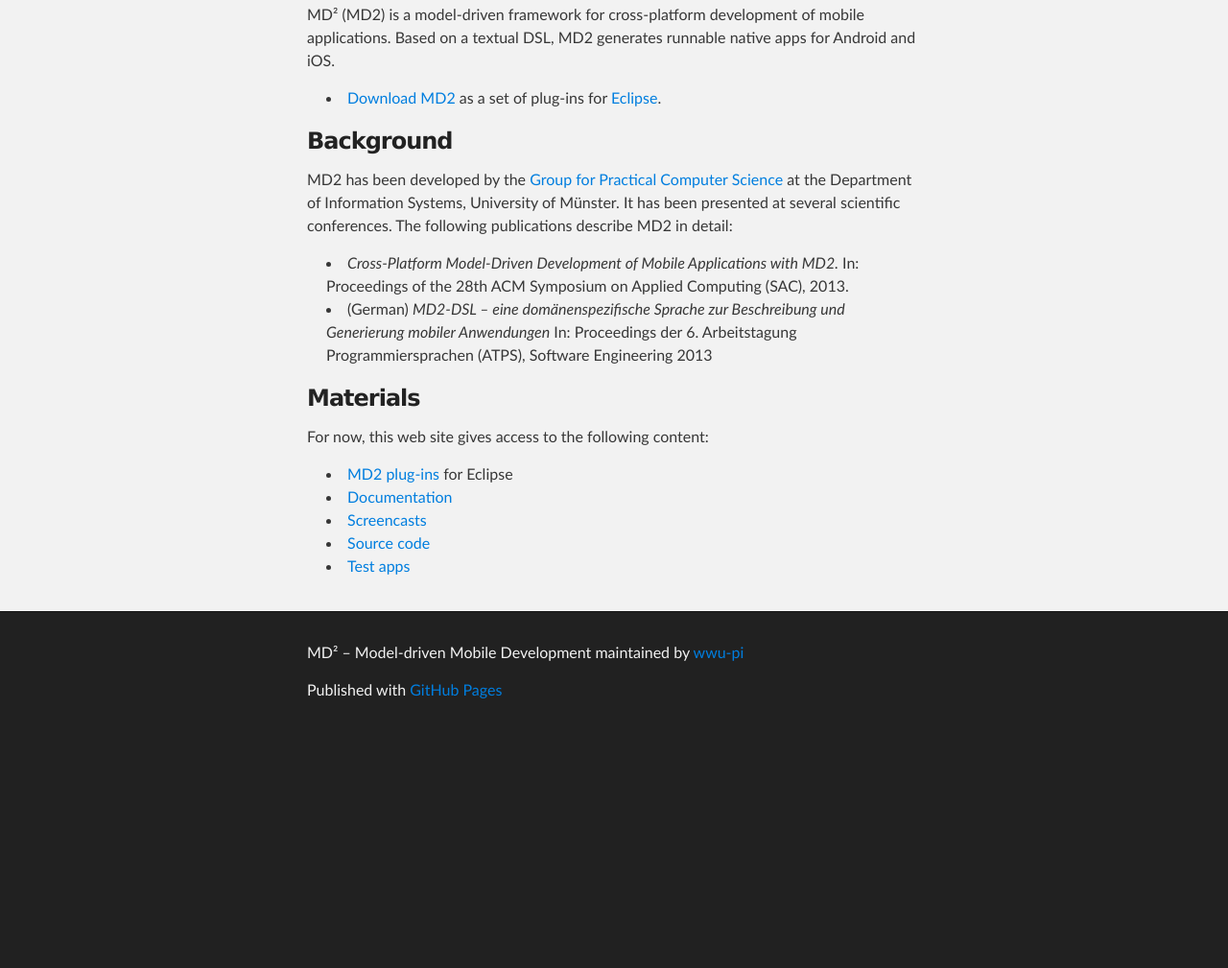
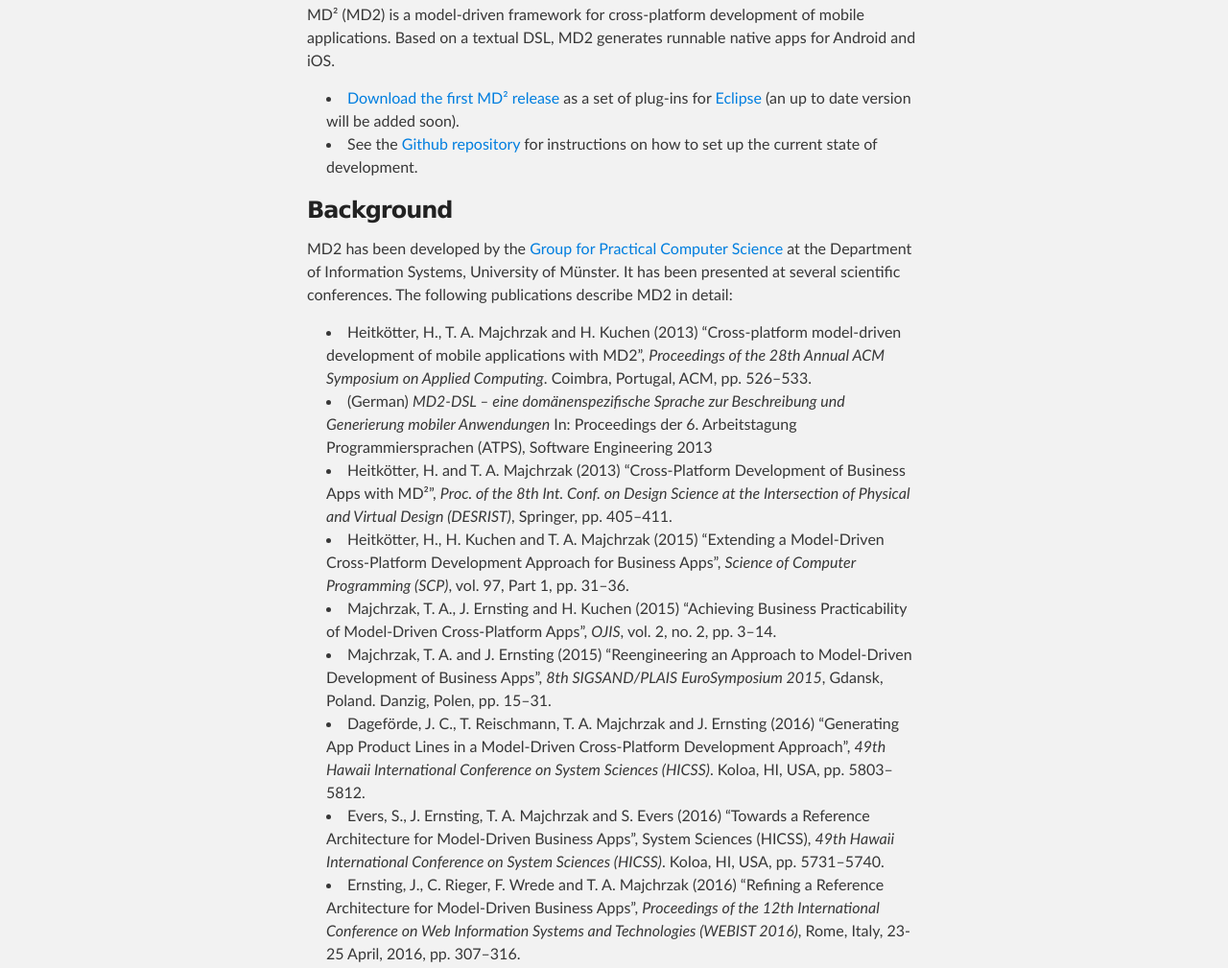
Before and after one commit to wwu-pi/md2-web, a plain HTML site: page index.html in a window 1280 px wide. Shown: the part 366-1375 px from the top of the page at 96% size. Before the commit the page ends 1132 px from the top, so only its background shows below. Drawn offline with Linux system fonts and the light colour scheme.

Commit message:
Update publication list

```diff
--- a/index.html
+++ b/index.html
@@ -33,18 +33,39 @@
 
 <ul>
 <li>
-<a href="http://wwu-pi.github.com/md2-web/res/MD2-plugins.zip">Download MD2</a> as a set of plug-ins for <a href="http://www.eclipse.org">Eclipse</a>.</li>
-</ul><h3>Background</h3>
+<a href="http://wwu-pi.github.com/md2-web/res/MD2-plugins.zip">Download the first MD² release</a> as a set of plug-ins for <a href="http://www.eclipse.org">Eclipse</a> (an up to date version will be added soon).</li>
+<li>See the <a href="https://github.com/wwu-pi/md2-framework">Github repository</a> for instructions on how to set up the current state of development.
+</ul>
 
-<p>MD2 has been developed by the <a href="https://www.wi.uni-muenster.de/department/groups/pi">Group for Practical Computer Science</a> at the Department of Information Systems, University of Münster.
+<h3>Background</h3>
+
+<p>MD2 has been developed by the <a href="https://www.wi.uni-muenster.de/department/pi">Group for Practical Computer Science</a> at the Department of Information Systems, University of Münster.
 It has been presented at several scientific conferences.
 The following publications describe MD2 in detail:</p>
 
 <ul>
 <li>
-<em>Cross-Platform Model-Driven Development of Mobile Applications with MD2.</em> In: Proceedings of the 28th ACM Symposium on Applied Computing (SAC), 2013.</li>
-<li>(German) <em>MD2-DSL – eine domänenspezifische Sprache zur Beschreibung und Generierung mobiler Anwendungen</em> In: Proceedings der 6. Arbeitstagung Programmiersprachen (ATPS), Software Engineering 2013</li>
-</ul><h3>Materials</h3>
+Heitkötter, H., T. A. Majchrzak and H. Kuchen (2013) “Cross-platform model-driven development of mobile applications with MD2”, <em>Proceedings of the 28th Annual ACM Symposium on Applied Computing</em>. Coimbra, Portugal, ACM, pp. 526–533.
+</li><li>
+(German) <em>MD2-DSL – eine domänenspezifische Sprache zur Beschreibung und Generierung mobiler Anwendungen</em> In: Proceedings der 6. Arbeitstagung Programmiersprachen (ATPS), Software Engineering 2013
+</li><li>
+Heitkötter, H. and T. A. Majchrzak (2013) “Cross-Platform Development of Business Apps with MD²”, <em>Proc. of the 8th Int. Conf. on Design Science at the Intersection of Physical and Virtual Design (DESRIST)</em>, Springer, pp. 405–411.
+</li><li>
+Heitkötter, H., H. Kuchen and T. A. Majchrzak (2015) “Extending a Model-Driven Cross-Platform Development Approach for Business Apps”, <em>Science of Computer Programming (SCP)</em>, vol. 97, Part 1, pp. 31–36.
+</li><li>
+Majchrzak, T. A., J. Ernsting and H. Kuchen (2015) “Achieving Business Practicability of Model-Driven Cross-Platform Apps”, <em>OJIS</em>, vol. 2, no. 2, pp. 3–14.
+</li><li>
+Majchrzak, T. A. and J. Ernsting (2015) “Reengineering an Approach to Model-Driven Development of Business Apps”, <em>8th SIGSAND/PLAIS EuroSymposium 2015</em>, Gdansk, Poland. Danzig, Polen, pp. 15–31.
+</li><li>
+Dageförde, J. C., T. Reischmann, T. A. Majchrzak and J. Ernsting (2016) “Generating App Product Lines in a Model-Driven Cross-Platform Development Approach”, <em>49th Hawaii International Conference on System Sciences (HICSS)</em>. Koloa, HI, USA, pp. 5803–5812.
+</li><li>
+Evers, S., J. Ernsting, T. A. Majchrzak and S. Evers (2016) “Towards a Reference Architecture for Model-Driven Business Apps”, System Sciences (HICSS), <em>49th Hawaii International Conference on System Sciences (HICSS)</em>. Koloa, HI, USA, pp. 5731–5740.
+</li><li>
+Ernsting, J., C. Rieger, F. Wrede and T. A. Majchrzak (2016) “Refining a Reference Architecture for Model-Driven Business Apps”, <em>Proceedings of the 12th International Conference on Web Information Systems and Technologies (WEBIST 2016)</em>, Rome, Italy, 23-25 April, 2016, pp. 307–316.
+</li>
+</ul>
+
+<h3>Materials</h3>
 
 <p>For now, this web site gives access to the following content:</p>
 
```
